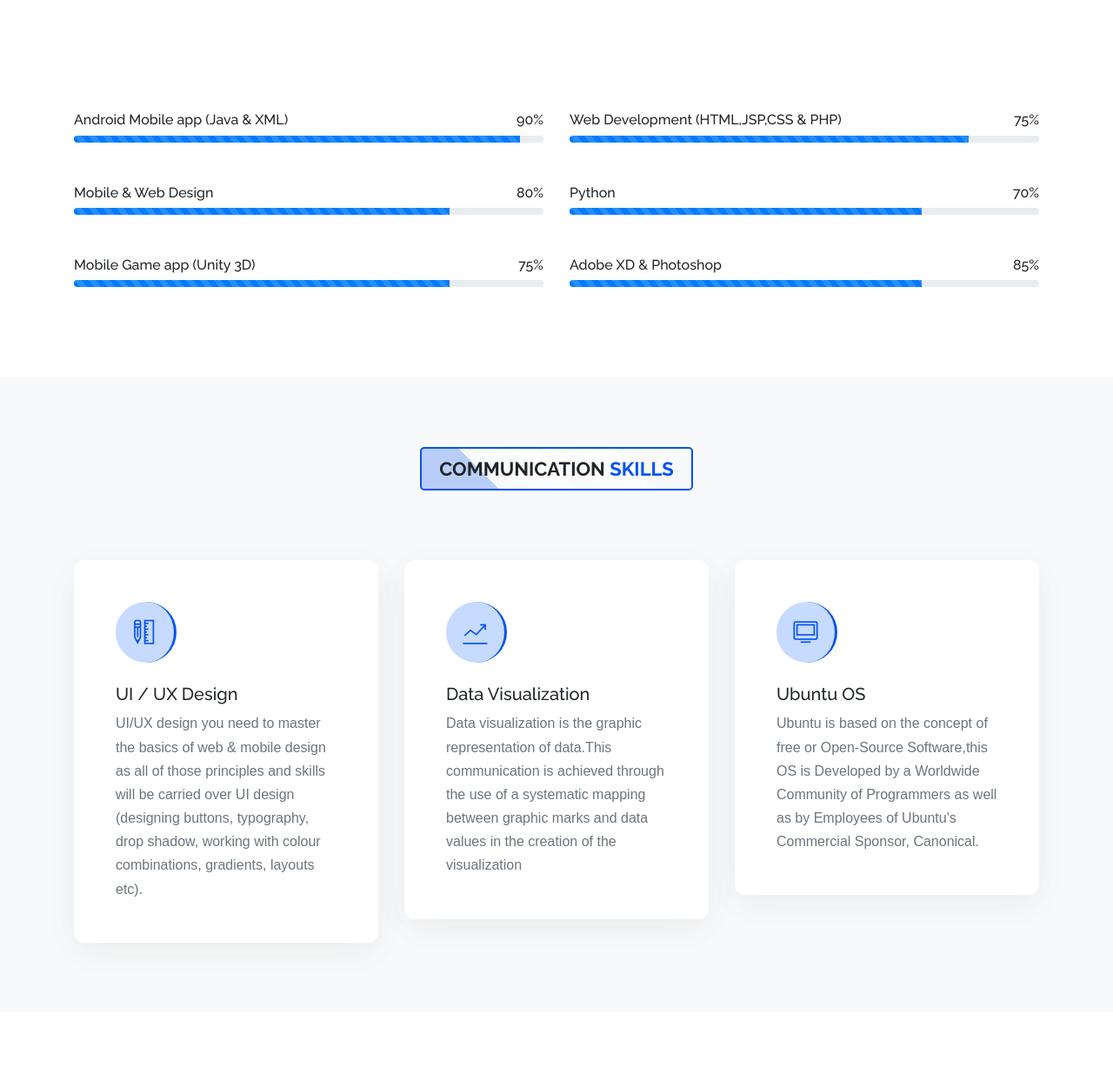
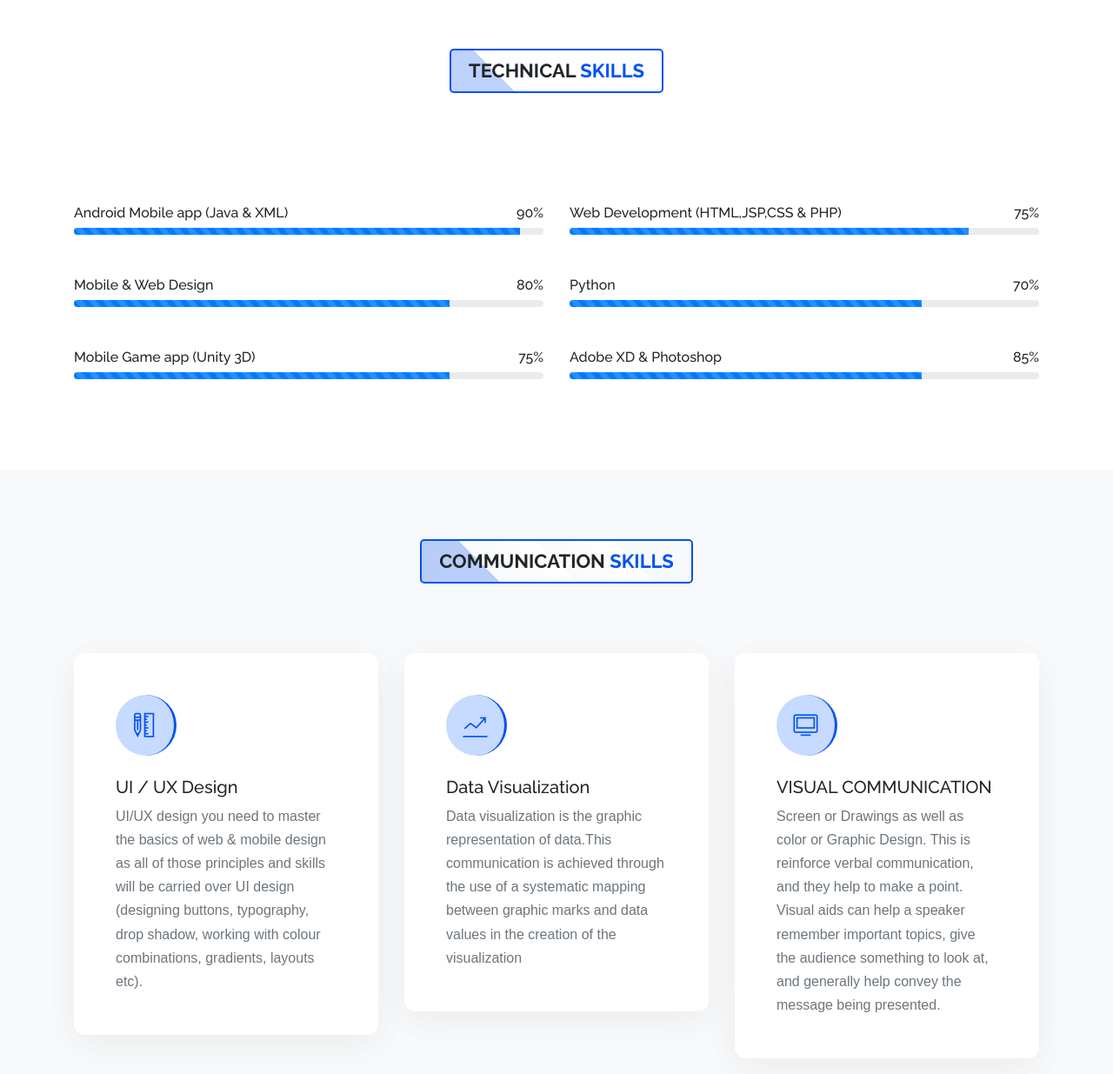
Before and after one commit to jnataraj/nataraj.github.io, a plain HTML site: page index.html in a window 1280 px wide. Shown: the part 1485-2720 px from the top of the page at 87% size. Drawn offline with Linux system fonts and the light colour scheme; a web font is replaced by a local one.

Commit message:
Update index.html

```diff
--- a/index.html
+++ b/index.html
@@ -3,7 +3,7 @@
 
     <head>
         <meta charset="UTF-8">
-        <meta name="viewport" content="width=device-width, initial-scale=1">
+        <meta name="viewport" content="width=device-width, initial-scale=1.0">
         <meta name="description" content="" />
         <meta name="keywords" content="Personal webpage template" />
         <meta name="author" content="Themesdesign" />
@@ -126,13 +126,20 @@
                             <p class="mt-4">I am Nataraj I am  Hearing Impaired Student. So  My deafness was less motivated by my motivation to find a way to achieve this achievement.  Hence, I would like to thank you for taking me to the next level of good fortune. </p>
                             <p class="mt-4">Hard-working Professional with 3 Years of Experience and Proven Knowledge of the Mobile App, UI/UX Design, website Development and Data Visualization. Aiming to Leverage My Skills to Successfully fill the Programming Role at Your Company. </p>
                             <div class="pt-4">
-                                <a href="#" class="btn btn-custom btn-sm">Hire Me <i class="ti-arrow-circle-right ml-2"></i></a>
+                                <a href="#contact" class="btn btn-custom btn-sm">Hire Me <i class="ti-arrow-circle-right ml-2"></i></a>
                             </div>
                         </div>
                     </div>
                 </div>
+                <div class="row">
+                    <div class="col-lg-12">
+                        <div class="title text-center mb-5">
+                            <h3 class="font-weight-bold">Technical <span class="text-custom">Skills</span></h3>
+                        </div>
+                    </div>
+                </div>
+
                 <div class="row mt-5">
-
                     <div class="col-lg-6">
                         <div class="skill mt-4 mb-4">
                             <h6>Android Mobile app (Java & XML) <span class="float-right">90%</span></h6>
@@ -229,8 +236,8 @@
                                 <i class="ti-desktop h3 text-custom"></i>
                             </div>
                             <div class="services-desc">
-                                <h5>Ubuntu OS</h5>
-                                <p class="mb-0 text-muted">Ubuntu is based on the concept of free or Open-Source Software,this OS is Developed by a Worldwide Community of Programmers as well as by Employees of Ubuntu's Commercial Sponsor, Canonical.</p>
+                                <h5>VISUAL COMMUNICATION</h5>
+                                <p class="mb-0 text-muted">Screen or Drawings as well as color or Graphic Design. This is reinforce verbal communication, and they help to make a point. Visual aids can help a speaker remember important topics, give the audience something to look at, and generally help convey the message being presented.</p>
                             </div>
                         </div>
                     </div>
```
